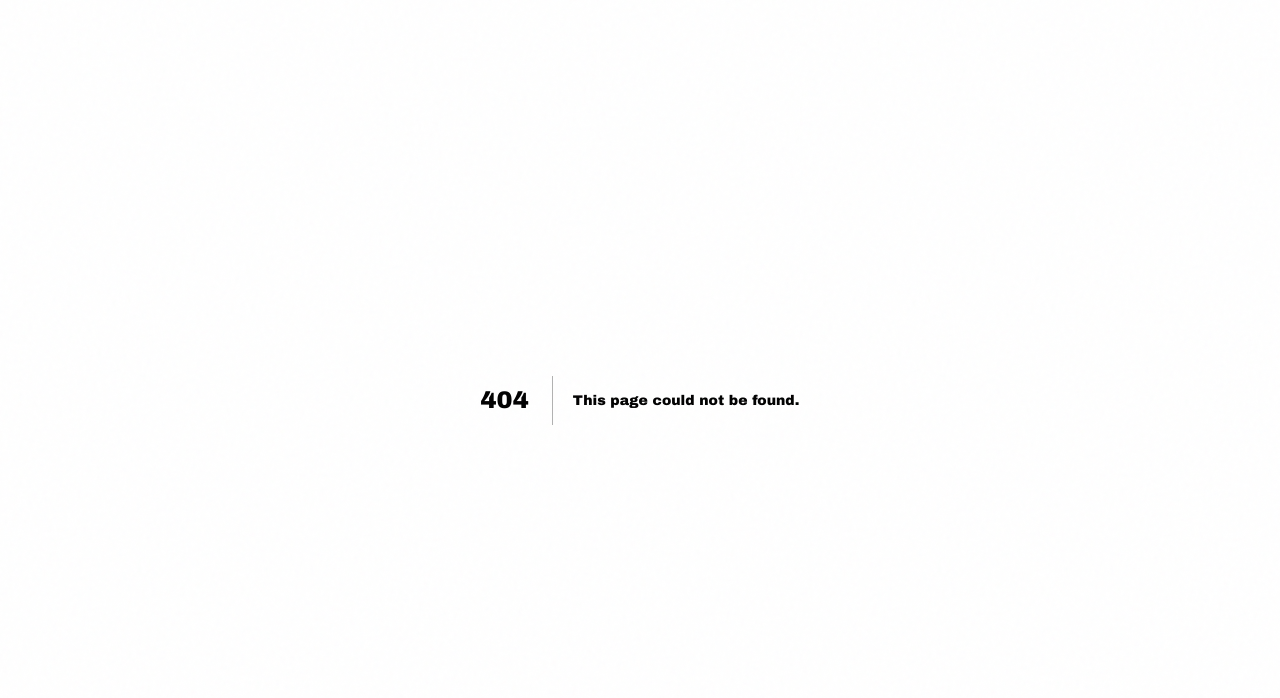
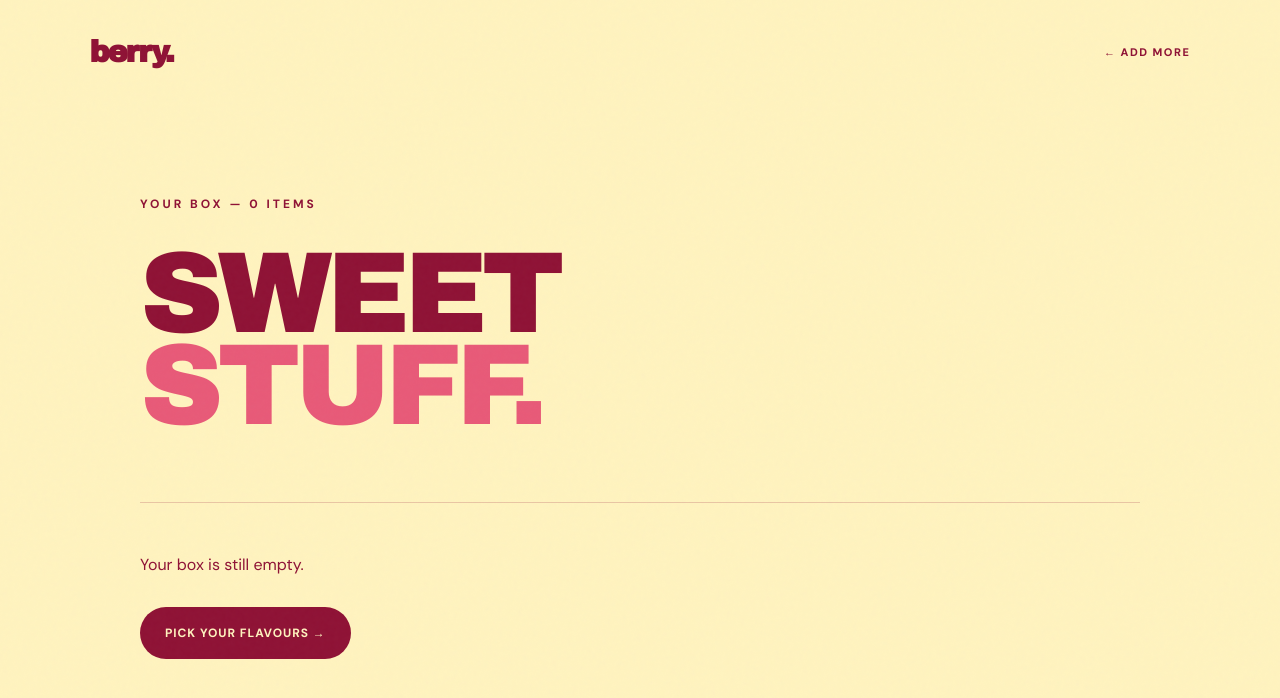
Before and after one commit to imtiyazfadhilahazmi/macaron-website, a Next.js app: page /cart in a window 1280 px wide. Before the commit this address had no page. Shown: the top 698 px of the page. Built offline with nearby package versions, Linux system fonts and the light colour scheme.

Commit message:
Create functional shopping box

```diff
--- /dev/null
+++ b/app/cart/page.tsx
@@ -0,0 +1,102 @@
+"use client";
+
+import Link from "next/link";
+import { useCart } from "@/components/CartContext";
+
+export default function CartPage() {
+  const {
+    items,
+    removeItem,
+    clearCart,
+    totalItems,
+    totalPrice,
+  } = useCart();
+
+  return (
+    <main className="cart-page">
+      <nav className="cart-navbar">
+        <Link href="/" className="logo">
+          berry.
+        </Link>
+
+        <Link href="/order" className="back-link">
+          ← ADD MORE
+        </Link>
+      </nav>
+
+      <section className="cart-content">
+        <p className="section-label">
+          YOUR BOX — {totalItems} ITEMS
+        </p>
+
+        <h1>
+          SWEET
+          <br />
+          <span>STUFF.</span>
+        </h1>
+
+        {items.length === 0 ? (
+          <div className="empty-cart">
+            <p>Your box is still empty.</p>
+
+            <Link href="/order" className="cart-cta">
+              PICK YOUR FLAVOURS →
+            </Link>
+          </div>
+        ) : (
+          <>
+            <div className="cart-items">
+              {items.map((item) => (
+                <div className="cart-item" key={item.name}>
+                  <div>
+                    <h2>{item.name}</h2>
+                    <p>
+                      {item.quantity} × Rp
+                      {item.price.toLocaleString("id-ID")}
+                    </p>
+                  </div>
+
+                  <div className="cart-item-right">
+                    <strong>
+                      Rp
+                      {(item.price * item.quantity).toLocaleString(
+                        "id-ID"
+                      )}
+                    </strong>
+
+                    <button
+                      onClick={() => removeItem(item.name)}
+                    >
+                      REMOVE
+                    </button>
+                  </div>
+                </div>
+              ))}
+            </div>
+
+            <div className="cart-summary">
+              <span>TOTAL</span>
+
+              <strong>
+                Rp{totalPrice.toLocaleString("id-ID")}
+              </strong>
+            </div>
+
+            <div className="cart-actions">
+              <button
+                className="clear-button"
+                onClick={clearCart}
+              >
+                CLEAR BOX
+              </button>
+
+              <button className="checkout-button">
+                CHECKOUT →
+              </button>
+            </div>
+          </>
+        )}
+      </section>
+    </main>
+  );
+}
--- a/app/globals.css
+++ b/app/globals.css
@@ -2107,3 +2107,160 @@ body::before {
     margin-top: 50px;
   }
 }
+
+/* ========================================
+   CART
+======================================== */
+
+.cart-page {
+  min-height: 100vh;
+  padding: 30px 7vw 80px;
+}
+
+.cart-navbar {
+  display: flex;
+  align-items: center;
+  justify-content: space-between;
+
+  max-width: 1400px;
+  margin: 0 auto;
+}
+
+.cart-content {
+  max-width: 1000px;
+  margin: 120px auto 0;
+}
+
+.cart-content h1 {
+  margin: 25px 0 70px;
+
+  font-size: clamp(4rem, 9vw, 9rem);
+  line-height: 0.8;
+  letter-spacing: -0.05em;
+}
+
+.cart-content h1 span {
+  color: var(--raspberry);
+}
+
+.empty-cart {
+  padding: 50px 0;
+
+  border-top: 1px solid rgba(143, 18, 53, 0.2);
+}
+
+.empty-cart p {
+  margin-bottom: 30px;
+}
+
+.cart-cta,
+.checkout-button {
+  display: inline-block;
+
+  padding: 17px 25px;
+
+  border: 0;
+  border-radius: 999px;
+
+  background: var(--deep-red);
+  color: var(--cream);
+
+  font-weight: 700;
+  font-size: 0.75rem;
+  letter-spacing: 0.08em;
+
+  cursor: pointer;
+
+  transition:
+    transform 0.2s ease,
+    background 0.2s ease;
+}
+
+.cart-cta:hover,
+.checkout-button:hover {
+  transform: translateY(-3px);
+}
+
+.cart-items {
+  border-top: 1px solid rgba(143, 18, 53, 0.2);
+}
+
+.cart-item {
+  display: flex;
+  align-items: center;
+  justify-content: space-between;
+
+  gap: 30px;
+
+  padding: 28px 0;
+
+  border-bottom: 1px solid rgba(143, 18, 53, 0.2);
+}
+
+.cart-item h2 {
+  font-size: 1.7rem;
+}
+
+.cart-item p {
+  margin-top: 7px;
+
+  font-size: 0.85rem;
+  opacity: 0.7;
+}
+
+.cart-item-right {
+  display: flex;
+  align-items: center;
+
+  gap: 25px;
+}
+
+.cart-item-right strong {
+  font-size: 1.1rem;
+}
+
+.cart-item-right button,
+.clear-button {
+  border: 0;
+  background: transparent;
+
+  color: var(--deep-red);
+
+  font-size: 0.7rem;
+  font-weight: 700;
+  letter-spacing: 0.08em;
+
+  cursor: pointer;
+}
+
+.cart-item-right button:hover,
+.clear-button:hover {
+  text-decoration: underline;
+}
+
+.cart-summary {
+  display: flex;
+  align-items: center;
+  justify-content: space-between;
+
+  padding: 35px 0;
+
+  font-size: 1.1rem;
+}
+
+.cart-summary strong {
+  font-family: var(--font-display);
+  font-size: 2rem;
+}
+
+.cart-actions {
+  display: flex;
+  align-items: center;
+  justify-content: space-between;
+
+  gap: 20px;
+}
+
+.clear-button {
+  padding: 15px 0;
+}
--- a/app/layout.tsx
+++ b/app/layout.tsx
@@ -1,6 +1,7 @@
 import type { Metadata } from "next";
 import { Archivo_Black, DM_Sans } from "next/font/google";
 import "./globals.css";
+import { CartProvider } from "@/components/CartContext";
 
 const archivoBlack = Archivo_Black({
   variable: "--font-display",
@@ -28,7 +29,9 @@ export default function RootLayout({
       <body
         className={`${archivoBlack.variable} ${dmSans.variable}`}
       >
+        <CartProvider>
         {children}
+        </CartProvider>
       </body>
     </html>
   );
--- a/app/order/page.tsx
+++ b/app/order/page.tsx
@@ -1,6 +1,7 @@
 "use client";
 
 import { useState } from "react";
+import { useCart } from "@/components/CartContext";
 
 const flavours = [
   {
@@ -33,8 +34,20 @@ export default function OrderPage() {
   const [selected, setSelected] = useState(0);
   const [quantity, setQuantity] = useState(6);
 
+  const { addItem } = useCart();
+
   const flavour = flavours[selected];
   const total = flavour.price * quantity;
+
+  const handleAddToBox = () => {
+    addItem({
+      name: flavour.name,
+      price: flavour.price,
+      quantity,
+    });
+
+    alert(`${quantity} × ${flavour.name} added to your box!`);
+  };
 
   return (
     <main className="order-page">
--- /dev/null
+++ b/components/CartContext.tsx
@@ -0,0 +1,97 @@
+"use client";
+
+import {
+  createContext,
+  useContext,
+  useState,
+  type ReactNode,
+} from "react";
+
+export type CartItem = {
+  name: string;
+  price: number;
+  quantity: number;
+};
+
+type CartContextType = {
+  items: CartItem[];
+  addItem: (item: CartItem) => void;
+  removeItem: (name: string) => void;
+  clearCart: () => void;
+  totalItems: number;
+  totalPrice: number;
+};
+
+const CartContext = createContext<CartContextType | undefined>(
+  undefined
+);
+
+export function CartProvider({ children }: { children: ReactNode }) {
+  const [items, setItems] = useState<CartItem[]>([]);
+
+  const addItem = (item: CartItem) => {
+    setItems((currentItems) => {
+      const existing = currentItems.find(
+        (cartItem) => cartItem.name === item.name
+      );
+
+      if (existing) {
+        return currentItems.map((cartItem) =>
+          cartItem.name === item.name
+            ? {
+                ...cartItem,
+                quantity: cartItem.quantity + item.quantity,
+              }
+            : cartItem
+        );
+      }
+
+      return [...currentItems, item];
+    });
+  };
+
+  const removeItem = (name: string) => {
+    setItems((currentItems) =>
+      currentItems.filter((item) => item.name !== name)
+    );
+  };
+
+  const clearCart = () => {
+    setItems([]);
+  };
+
+  const totalItems = items.reduce(
+    (sum, item) => sum + item.quantity,
+    0
+  );
+
+  const totalPrice = items.reduce(
+    (sum, item) => sum + item.price * item.quantity,
+    0
+  );
+
+  return (
+    <CartContext.Provider
+      value={{
+        items,
+        addItem,
+        removeItem,
+        clearCart,
+        totalItems,
+        totalPrice,
+      }}
+    >
+      {children}
+    </CartContext.Provider>
+  );
+}
+
+export function useCart() {
+  const context = useContext(CartContext);
+
+  if (!context) {
+    throw new Error("useCart must be used inside CartProvider");
+  }
+
+  return context;
+}
--- a/components/Navbar.tsx
+++ b/components/Navbar.tsx
@@ -41,6 +41,10 @@ export default function Navbar() {
           <a href="/order" onClick={closeMenu}>
             ORDER
           </a>
+
+          <a href="/cart" onClick={closeMenu}>
+            BOX
+          </a>
         </div>
 
         <button
```
